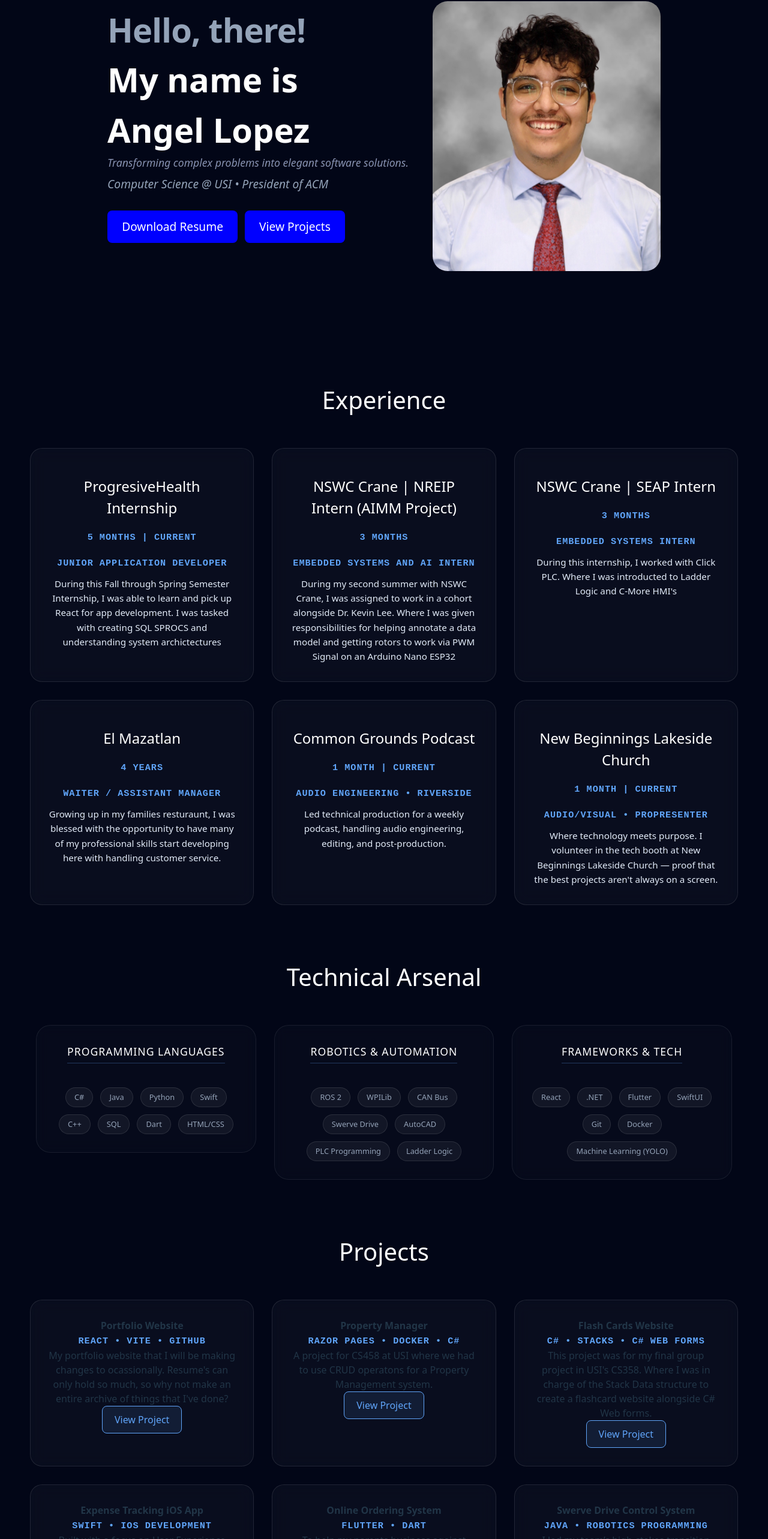
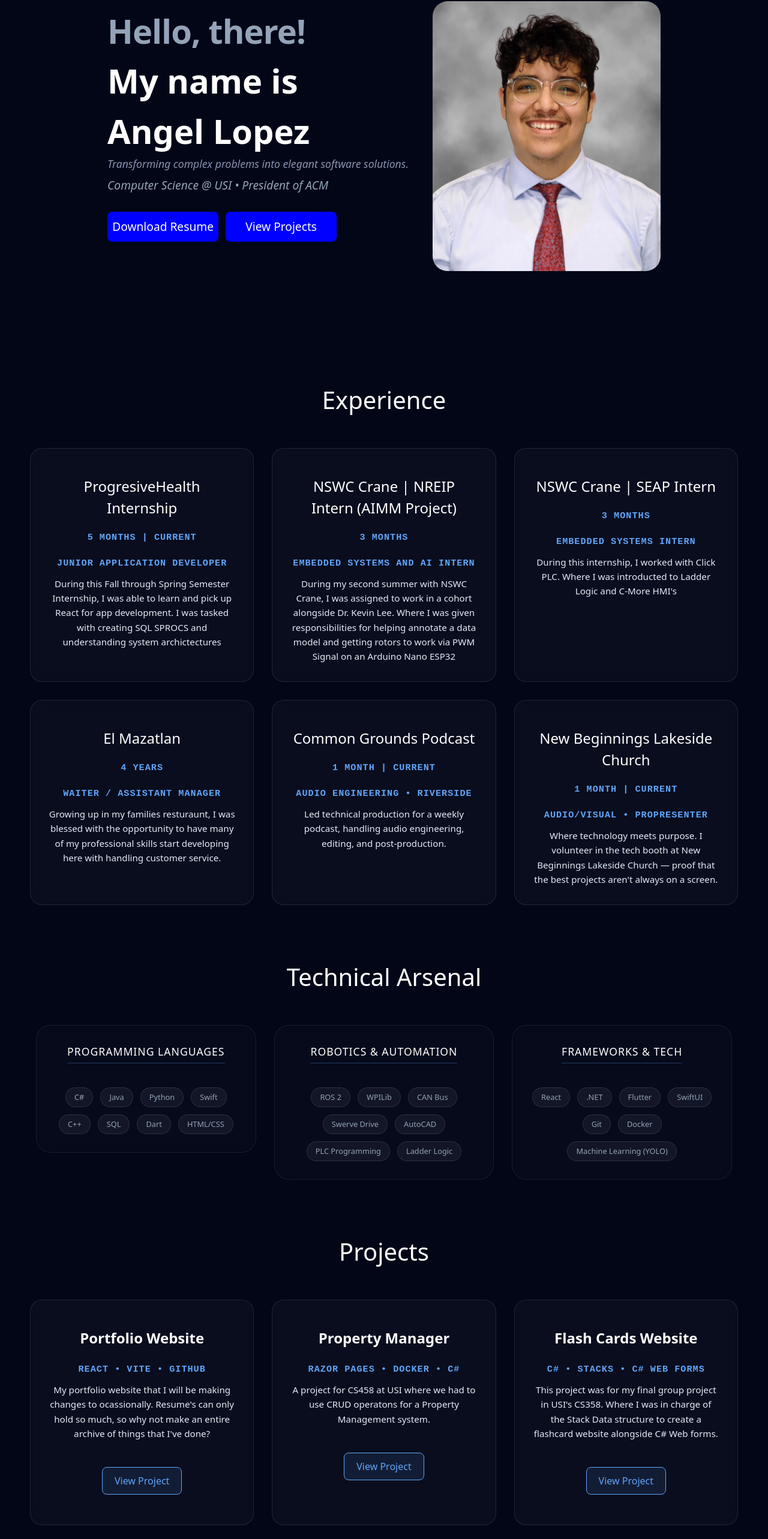
Before and after one commit to Angel0192/PersonalPortfolio, a React (Vite) app: page / in a window 1280 px wide. Shown: the part 173-2739 px from the top of the page at 60% size. Built offline with nearby package versions, Linux system fonts and the light colour scheme.

Commit message:
Fixed: bugs with colors in ProjectCard and in Contact section

```diff
--- a/src/components/Navbar/Web/navbar.tsx
+++ b/src/components/Navbar/Web/navbar.tsx
@@ -1,5 +1,5 @@
 import React from 'react';
-import './Navbar.css';
+import './navbar.css';
 
 const Navbar = () => {
   return (
--- a/src/components/ProjectCard/projectCard.css
+++ b/src/components/ProjectCard/projectCard.css
@@ -34,6 +34,10 @@
     color: white;
 }
 
+.project-card-top{
+    padding: 10px;
+}
+
 .project-card-description{
     color: #e2ebf8;
     font-size: 0.95rem;
--- a/src/components/ProjectCard/projectCard.jsx
+++ /dev/null
@@ -1,27 +0,0 @@
-
-import './projectCard.css';
-
-const ProjectCard = ({ title, tech, description, link }) => {
-    return (
-        <div className='project-card'>
-            <div className='card-content'>
-                <h3 className='card-title'>{title}</h3>
-
-                <div className='card-top'>
-                    <span className='tech-tag'>{tech}</span>
-                </div>
-
-                <p className='card-description'>{description}</p>
-
-                {link && (
-                    <div className='card-footer'>
-                        <a href={link} target="_blank" rel="noopener noreferrer" className='view-project'>View Project</a>
-                    </div>
-                )}
-
-            </div>
-        </div>
-    )
-}
-
-export default ProjectCard
--- a/src/components/ProjectCard/projectCard.tsx
+++ b/src/components/ProjectCard/projectCard.tsx
@@ -17,6 +17,7 @@ const ProjectCard = ({ title, tech, description, link }: ProjectCardProps) => {
                     <span className='tech-tag'>{tech}</span>
                 </div>
                 <p className='project-card-description'>{description}</p>
+                <br />
                 {link && (
                     <div className='project-card-footer'>
                         <a href={link} target="_blank" rel="noopener noreferrer" className='view-project'>View Project</a>
--- a/src/declarations.d.ts
+++ b/src/declarations.d.ts
@@ -3,3 +3,5 @@ declare module '*.jpg'
 declare module '*.png'
 declare module '*.svg'
 declare module '*.webp'
+declare module '*.css';
+declare module '*.pdf';
--- a/src/views/Contact/Contact.css
+++ b/src/views/Contact/Contact.css
@@ -29,6 +29,7 @@ h3{
   flex: 1;
   text-align: left;
   max-width: 500px;
+  color: #60a5fa
 }
 
 .contact-grid {
--- a/src/views/Contact/Contact.tsx
+++ b/src/views/Contact/Contact.tsx
@@ -8,7 +8,8 @@ export default function Contact() {
       <div className="contact-container">
 
         <div className="contact-info">
-          <h3 >Let's build something together.</h3>
+          <h3>Let's build something together.</h3>
+          <br/>
           <p>
             I'm currently looking for new opportunities and my inbox is always open.
             Whether you have a question or just want to say hi, I'll try my best to get back to you!
--- a/src/views/Hero/Hero.css
+++ b/src/views/Hero/Hero.css
@@ -79,11 +79,17 @@
   object-fit: cover;
 }
 
-.hero-btn-group button{
+
+.hero-btn-group a{
+  text-align: center;
+  border-radius: 8px;
+  display: inline-block;
   background-color: blue;
   color: white;
-  display: inline-flex;
-  align-content: space-between;
+  height: 50px;
+  width: 185px;
+  align-content: center;
+  text-decoration: none;
 }
 
 .hero-btn-group {
@@ -91,14 +97,6 @@
   gap: 12px;
   margin-top: 20px;
 }
-
-.hero-btn{
-  background-color: blue;
-  color: white;
-  display: inline-flex;
-  align-content: space-between;
-}
-
 
 @media (max-width: 968px) {
   .hero-content {
--- a/src/views/Hero/Hero.tsx
+++ b/src/views/Hero/Hero.tsx
@@ -1,4 +1,5 @@
 import linkedIn from '../../assets/linkedin.JPG'
+import resumePdf from '../../../src/assets/Angel_Lopez_Resume.pdf';
 import './Hero.css'
 
 
@@ -26,12 +27,12 @@ export default function Hero() {
             {/* Resume download and GitHub button*/}
             <div className='hero-btn-group'>
 
-              <a href="src/assets/Angel_Lopez_Resume.pdf" download>
-                <button onClick={() => console.log("Downloading Resume")}>Download Resume</button>
+              <a href={resumePdf} download>
+                Download Resume
               </a>
 
               <a href={"https://github.com/Angel0192"} target="_blank" rel="noopener noreferrer">
-                <button onClick={() => console.log("Opening GitHub")}>View Projects</button>
+                View Projects
               </a>
             </div>
           </div>
```
